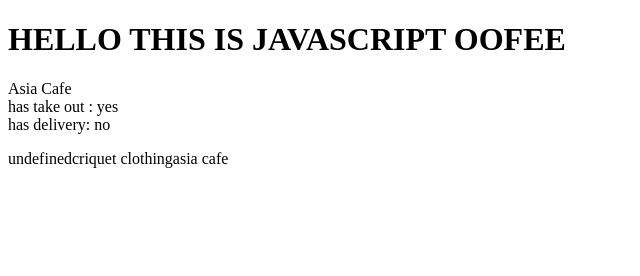
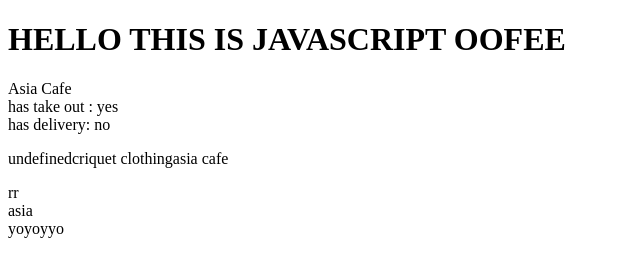
Before and after one commit to diyarajon/dogs, a plain HTML site: page index.html in a window 1280 px wide. Shown: the whole page, without its empty margins (0-640 px from the left). Drawn offline with Linux system fonts and the light colour scheme.

Commit message:
Update index.html

```diff
--- a/index.html
+++ b/index.html
@@ -35,7 +35,7 @@
 
     function myFunction(value)
     {
-        text += value + " <br>";
+        txt += value + " <br>";
     }
     </script>
 
```
